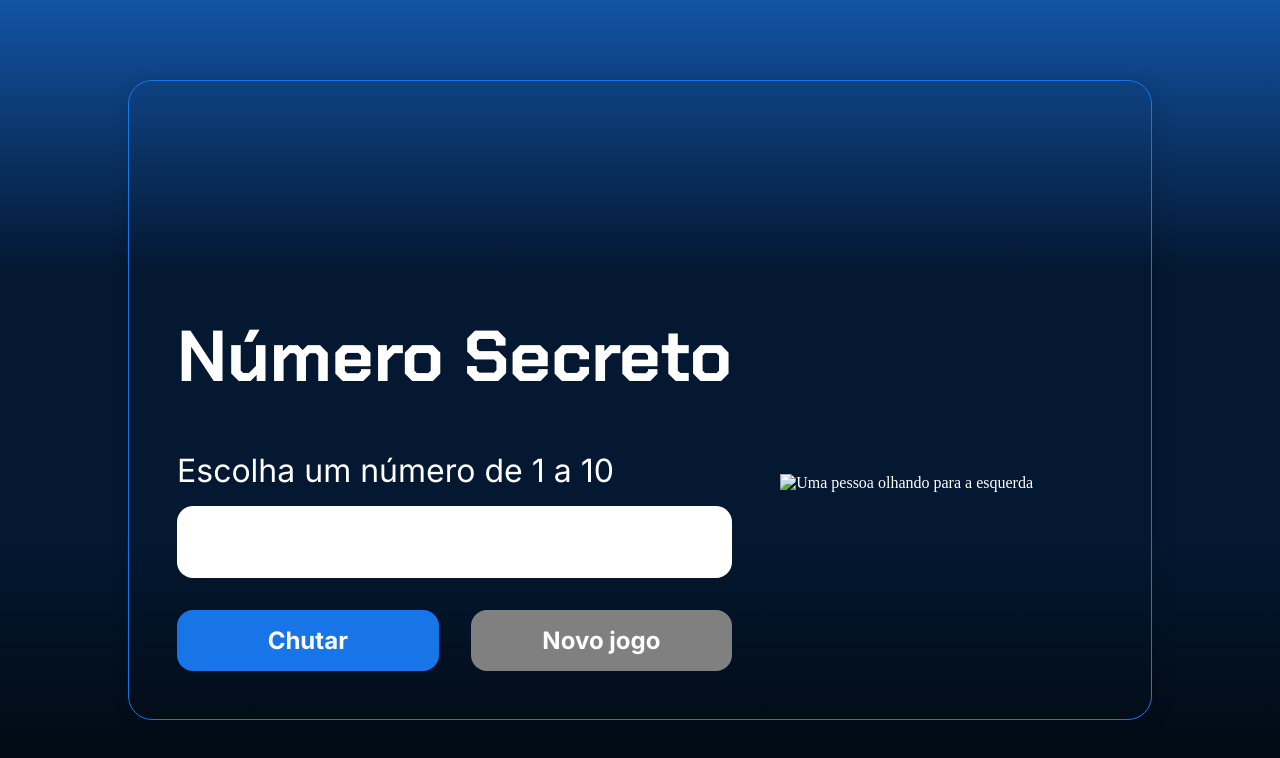
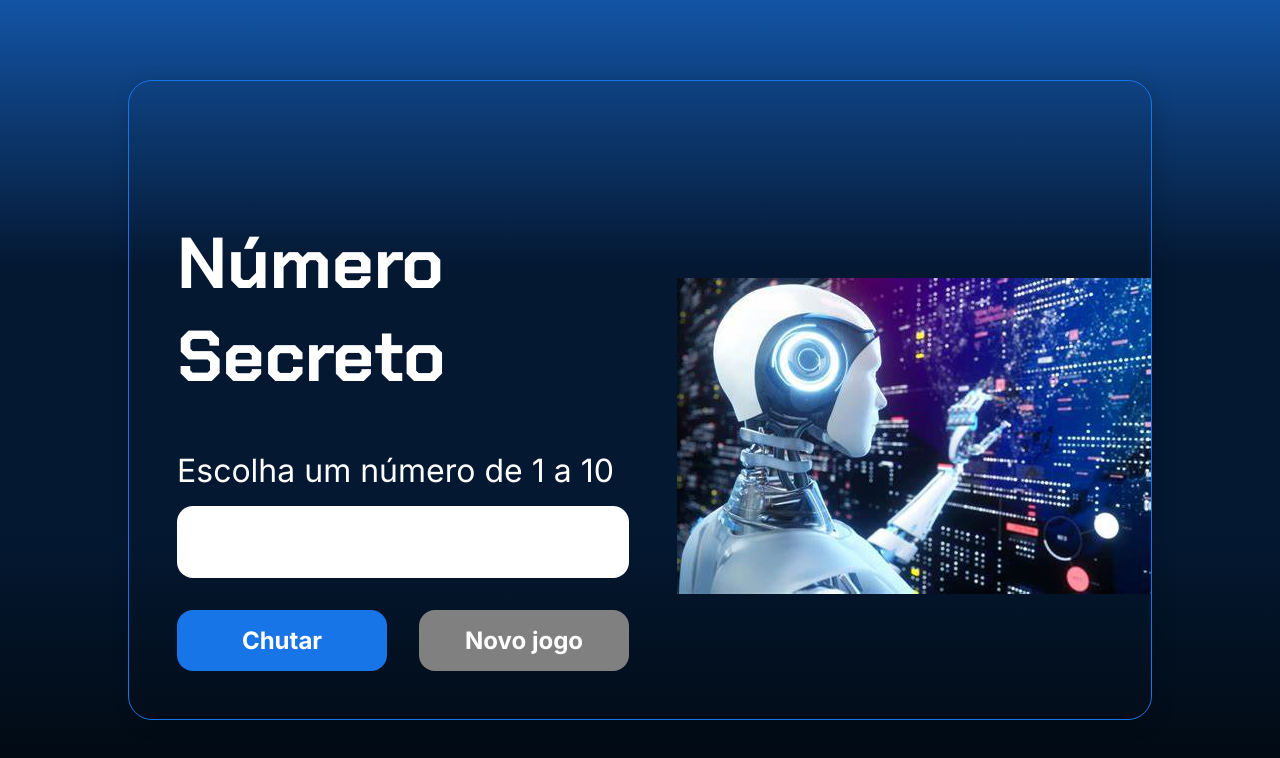
Before and after one commit to diogomontenegrosilva/Numero-Secreto, a plain HTML site: page index.html in a window 1280 px wide. Drawn offline with Linux system fonts and the light colour scheme.

Commit message:
projeto inicial

```diff
--- a/index.html
+++ b/index.html
@@ -28,7 +28,7 @@
                     <button onclick="" id="reiniciar" class="container__botao" disabled>Novo jogo</button>
                 </div>
             </div>
-            <img src="./img/ia.png" alt="Uma pessoa olhando para a esquerda" class="container__imagem-pessoa" />
+            <img src="imagem ia.jpg" alt="inteligencia" class="container__imagem-pessoa" />
         </div>
     </div>
 
```
Also changed, not shown: imagem ia.jpg (added).
